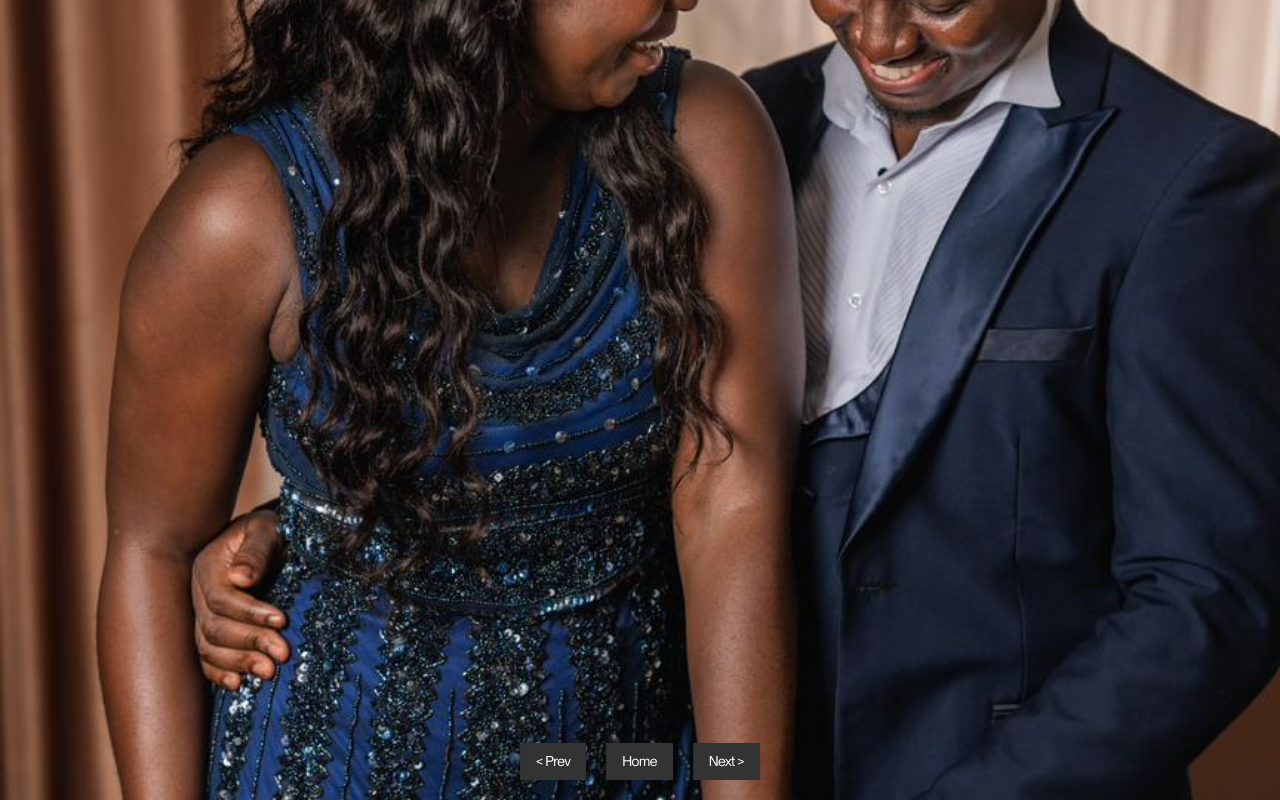
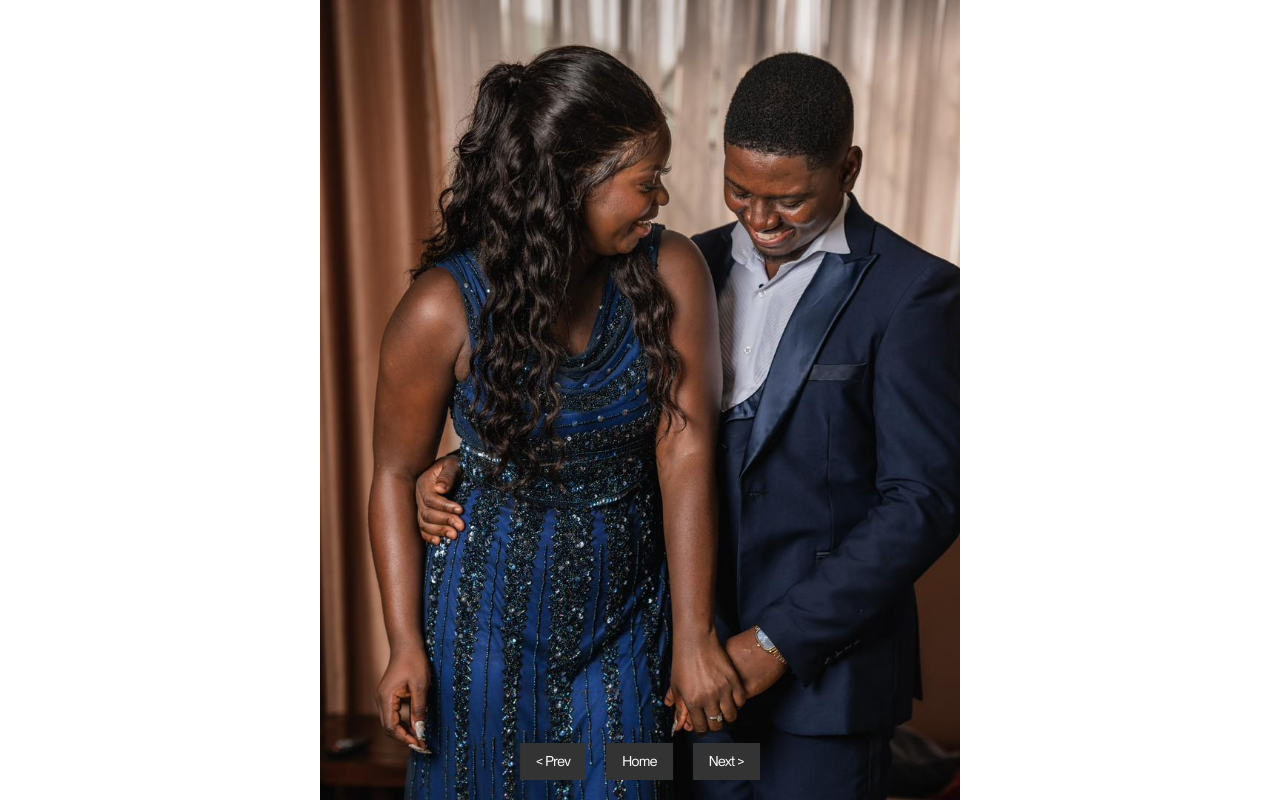
Before and after one commit to niiwade/anthonymarcia, a Next.js app: page /gallery in a window 1280 px wide. Built offline with nearby package versions, Linux system fonts and the light colour scheme.

Commit message:
fixed gallery

```diff
--- a/app/components/Gallery/Slideshow.module.scss
+++ b/app/components/Gallery/Slideshow.module.scss
@@ -12,11 +12,10 @@
   justify-content: center;
   align-items: center;
   width: 100%;
-  height: 100%;
 }
 
 .figure {
-  background-size: cover;
+  background-size: contain;
   background-position: center;
   background-repeat: no-repeat;
   width: 100%;
--- a/app/components/Hero/index.js
+++ b/app/components/Hero/index.js
@@ -60,7 +60,7 @@ const Hero = () => {
         <div data-image-overlay className={styles.hero__imageOverlay}></div>
         <Image
           data-image
-          src="/images/am5.jpeg"
+          src="/images/am.jpg"
           layout="fill" // This makes the image take up the whole parent container (hero__image)
           objectFit="cover"
           alt="Blob"
```
